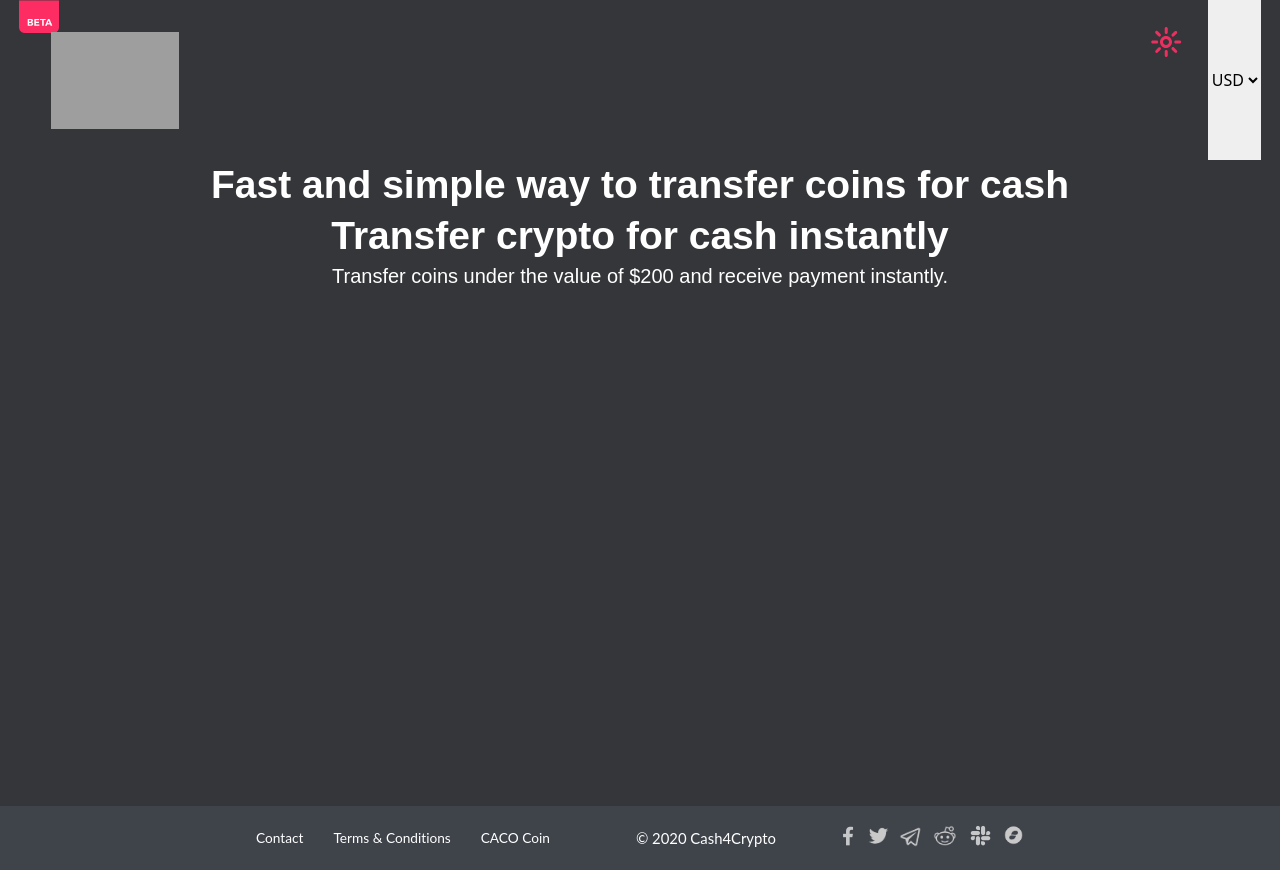
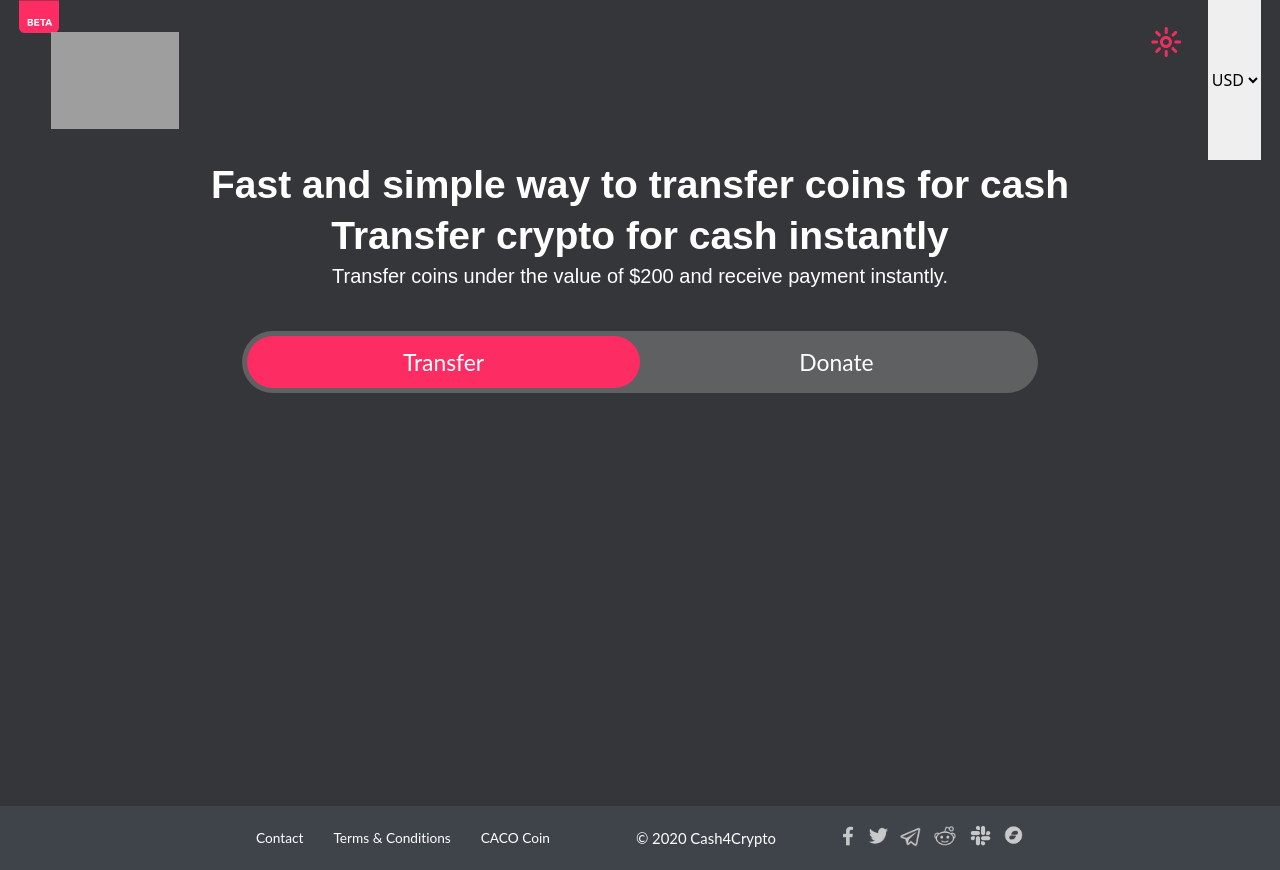
Before and after one commit to RedDuck-Software/front-crypto-exchange, a Vue app: page / in a window 1280 px wide. Built offline with nearby package versions, Linux system fonts and the light colour scheme; grey boxes are pictures that could not be loaded; what @proton-ui/proton would draw is missing.

Commit message:
update transferTab

```diff
--- a/src/store.ts
+++ b/src/store.ts
@@ -7,6 +7,7 @@ export default new Vuex.Store({
   state: {
     theme: 'dark',
     fiat: 'USD',
+    activeTab: 'transfer',
   },
 
   mutations: {
@@ -17,6 +18,10 @@ export default new Vuex.Store({
     SET_FIAT (state, type) {
       state.fiat = type
     },
+
+    SET_ACTIVE_TAB (state, type) {
+      state.activeTab = type
+    },
   },
 
   getters: {
@@ -26,6 +31,8 @@ export default new Vuex.Store({
       const text = state.fiat
       const type = (text == 'USD') ? 0 : 1
       return { text: text, value: type}
-    }
+    },
+
+    activeTab: state => state.activeTab,
   }
 })
--- a/src/views/components/TransferTab.vue
+++ b/src/views/components/TransferTab.vue
@@ -23,11 +23,32 @@
         instantly.
       </p>
     </div>
+
+    <div
+      class="menu-options field-bg d-flex"
+      :class="{ light__bg: light}"
+    >
+      <button
+        :class="transferStyle"
+        @click="setTab('transfer')"
+        class="menu-option menu__transfer text-center shadow-none"
+      >
+        <span>Transfer</span>
+      </button>
+
+      <button
+        :class="donateStyle"
+        @click="setTab('donate')"
+        class="menu-option menu__donate text-center shadow-none"
+      >
+        <span>Donate</span>
+      </button>
+    </div>
   </div>
 </template>
 
 <script lang="ts">
-  import {Component, Vue} from 'vue-property-decorator'
+  import {Component, Vue, Emit} from 'vue-property-decorator'
 
   @Component({
     name:"TransferTab",
@@ -35,12 +56,134 @@
 
   export default class TransferTab extends Vue{
 
+    public activeTab = 'transfer'
+
     get light () {
       return this.$store.getters.theme == 'light'
+    }
+
+    get transferStyle () {
+      return this.getTabStyle('transfer')
+    }
+
+    get donateStyle () {
+      return this.getTabStyle('donate')
+    }
+
+    public getTabStyle (tabName: string) {
+      if (this.activeTab === tabName) {
+        return 'transferClass'
+      } else if (this.light) {
+        return 'light__font_four'
+      }
+      return ''
+    }
+
+    public setTab (tabName: string) {
+      this.activeTab = tabName
+      this.$store.commit('SET_ACTIVE_TAB', tabName)
     }
   }
 </script>
 
 <style scoped>
 
+  .d-flex {
+    display: flex;
+  }
+
+  .menu-options {
+    height: 3.875rem;
+    width: 49.75rem;
+    margin: 2.5rem auto 0.95rem;
+    border-radius: 32px;
+    background: #5e6062;
+  }
+
+  @media screen and (min-width: 320px) and (max-width: 624px) {
+    .menu-options {
+      width: 100%;
+      height: 3.85rem;
+    }
+  }
+
+  @media screen and (min-width: 625px) and (max-width: 1200px) {
+    .menu-options {
+      width: 75%;
+      margin-top: 1.5rem;
+    }
+  }
+
+  .menu-option {
+    width: 50%;
+    font-family: "Lato", sans-serif;
+    color: #fff;
+    font-size: 1.43em;
+    font-weight: 400;
+    line-height: 1.125em;
+    margin: 0.317rem;
+    position: relative;
+    overflow: hidden;
+  }
+
+  .menu-option span {
+    z-index: 2;
+    position: relative;
+  }
+
+  .menu-option.menu__transfer {
+    margin-right: 0;
+  }
+
+  .menu-option.menu__donate {
+    margin-left: 0;
+  }
+
+  .menu-option::before {
+    content: "";
+    position: absolute;
+    top: 0;
+    left: 100%;
+    width: 100%;
+    height: 100%;
+    border-radius: 26px;
+    background: #fd2c63;
+    color: #fff;
+    -webkit-transition: all 500ms cubic-bezier(0.165, 0.84, 0.44, 1);
+    transition: all 500ms cubic-bezier(0.165, 0.84, 0.44, 1);
+  }
+
+  .menu-option.menu__transfer::before {
+    left: 100%;
+    right: auto;
+  }
+
+  .menu-option.menu__transfer.transferClass::before {
+    left: 0;
+    right: auto;
+  }
+
+  .menu-option.menu__donate::before {
+    right: 100%;
+    left: auto;
+  }
+
+  .menu-option.menu__donate.transferClass::before {
+    right: 0;
+    left: auto;
+    transition: all 500ms cubic-bezier(0.165, 0.84, 0.44, 1);
+  }
+
+  @media screen and (min-width: 320px) and (max-width: 1100px) {
+    .menu-option {
+      font-size: 1em;
+    }
+  }
+
+  @media screen and (min-width: 750px) and (max-width: 1100px) {
+    .menu-option {
+      font-size: 1.2em;
+    }
+  }
+
 </style>
```
